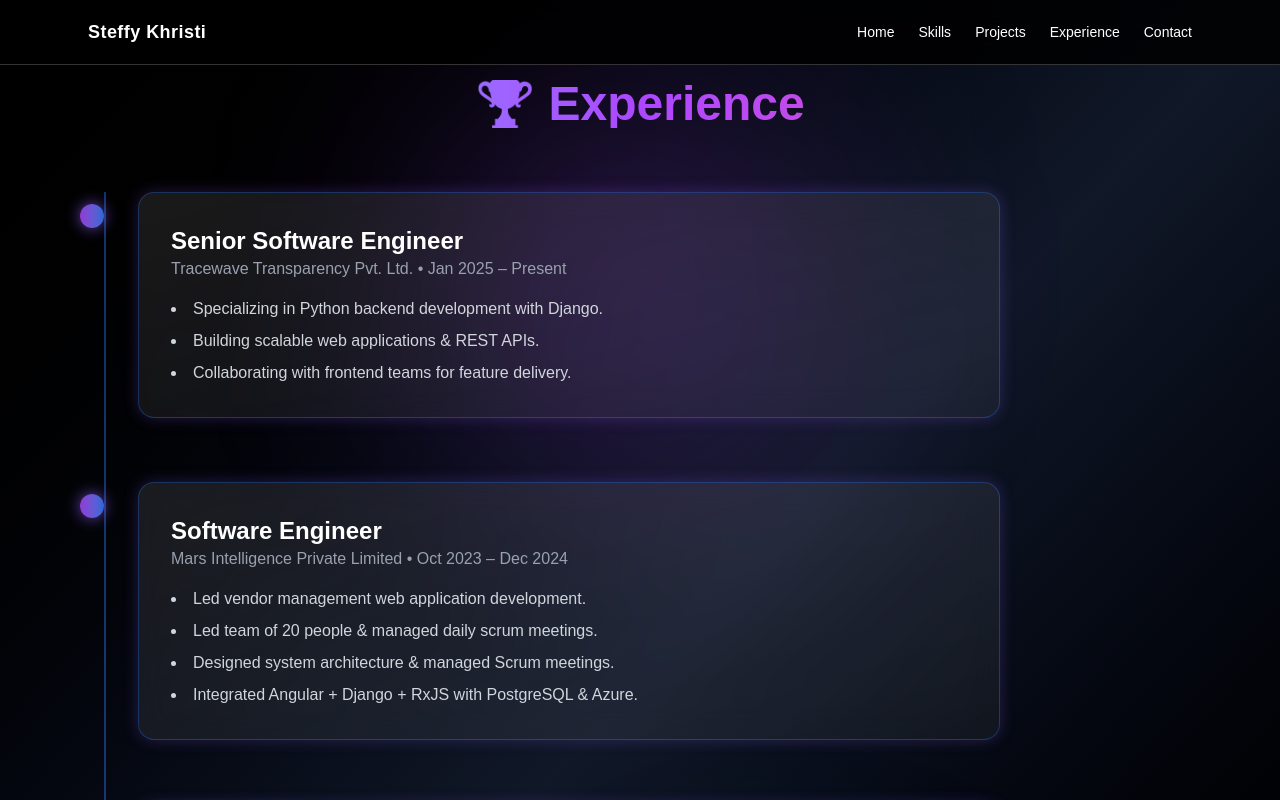
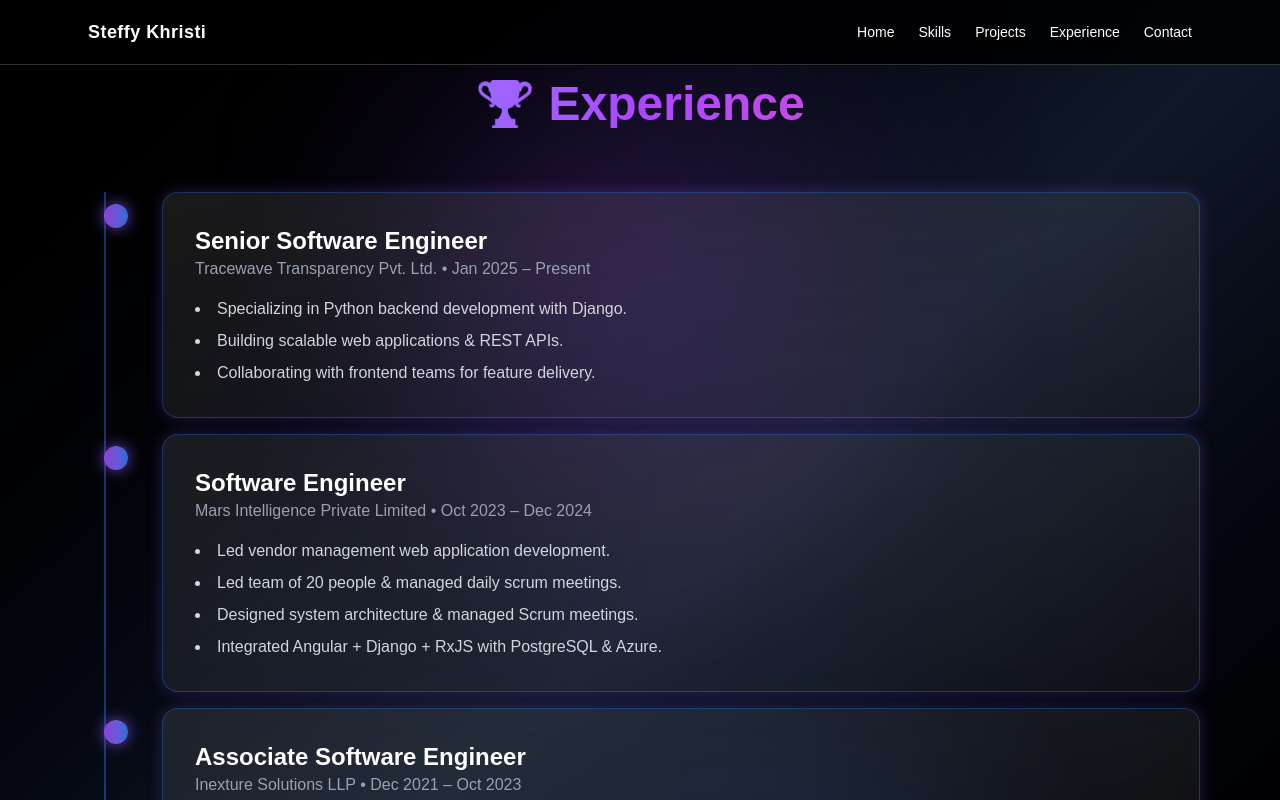
Before and after one commit to steffyjk/steffy-portfolio, a Next.js app in the folder portfolio/: page /experience in a window 1280 px wide. Shown: the top 800 px of the page. Built offline with nearby package versions, Linux system fonts and the light colour scheme.

Commit message:
minor fix

```diff
--- a/portfolio/src/app/experience/page.js
+++ b/portfolio/src/app/experience/page.js
@@ -55,23 +55,24 @@
 
       {/* Title */}
       <motion.h2
-        initial={{ opacity: 0, y: -40 }}
-        whileInView={{ opacity: 1, y: 0 }}
-        transition={{ duration: 1 }}
+        // initial={{ opacity: 0, y: -40 }}
+        // whileInView={{ opacity: 1, y: 0 }}
+        // transition={{ duration: 1 }}
         className="text-3xl sm:text-4xl md:text-5xl font-extrabold text-center text-transparent bg-clip-text bg-gradient-to-r from-blue-400 via-purple-500 to-pink-500 mb-12 sm:mb-16 relative z-10"
       >
         🏆 Experience
       </motion.h2>
 
       {/* Timeline */}
-      <div className="relative border-l-2 border-blue-500/40 ml-6 space-y-12 sm:space-y-14 md:space-y-16 max-w-4xl mx-auto z-10">
+      <div className="relative border-l-2 border-blue-500/40 ml-6 w-full px-6 z-10">
+
         {experiences.map((exp, i) => (
           <motion.div
             key={i}
-            initial={{ opacity: 0, y: 40 }}
-            whileInView={{ opacity: 1, y: 0 }}
-            transition={{ duration: 0.6, delay: i * 0.2 }}
-            className="relative pl-8"
+            // initial={{ opacity: 0, y: 40 }}
+            // whileInView={{ opacity: 1, y: 0 }}
+            // transition={{ duration: 0.6, delay: i * 0.2 }}
+            className="relative pl-8 mb-4"
           >
             {/* Glowing Timeline Dot */}
             <div className="absolute -left-[1.6rem] top-3 w-6 h-6 rounded-full bg-gradient-to-r from-purple-500 to-blue-500 shadow-[0_0_15px_rgba(139,92,246,0.9)] animate-pulse"></div>
```
